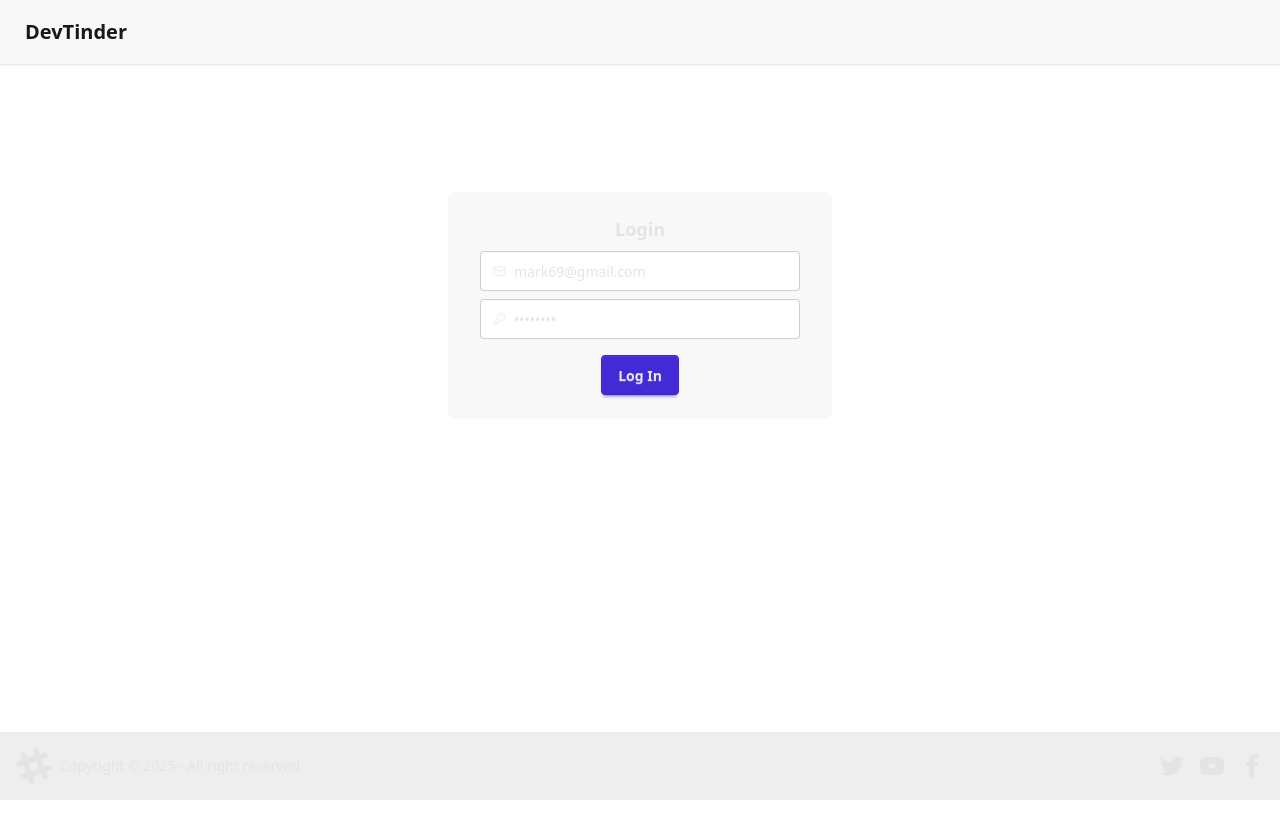
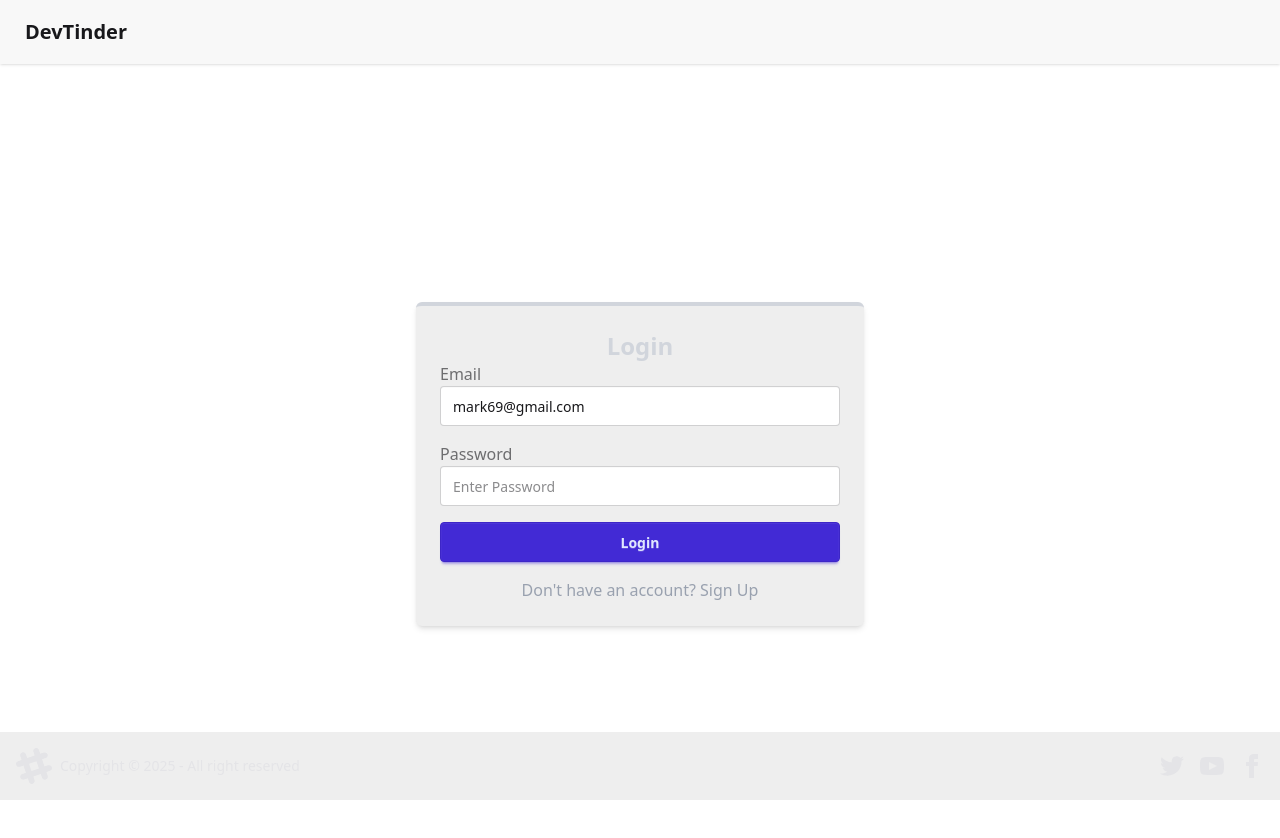
Before and after one commit to ARnishad45/devTinder-client, a React (Vite) app: page /login in a window 1280 px wide. Shown: the top 838 px of the page. Before the commit the page ends 800 px from the top, so only its background shows below. Built offline with nearby package versions, Linux system fonts and the light colour scheme.

Commit message:
Added Signup Feature

```diff
--- a/src/components/Login.jsx
+++ b/src/components/Login.jsx
@@ -7,7 +7,11 @@ import { BASE_URL } from "../utils/constants";
 
 const Login = () => {
   const [email, setEmail] = useState("mark69@gmail.com");
-  const [password, setPassword] = useState("mark@123");
+  const [firstName, setFirstName] = useState("");
+  const [lastName, setLastName] = useState("");
+  const [password, setPassword] = useState("");
+  const [phoneNumber, setPhoneNumber] = useState("");
+  const [isLogin, setIsLogin] = useState(true);
   const [error, setError] = useState();
   const dispatch = useDispatch();
   const navigate = useNavigate();
@@ -24,96 +28,108 @@ const Login = () => {
       );
       // console.log(res.data.data);
       dispatch(addUser(res.data.data));
-      return navigate("/feed");
+      return navigate("/");
     } catch (err) {
-      setError(err?.res?.data || "Something went wrong!");// fix the validations
+      setError(err?.response?.data?.message || "An unexpected error occurred");// fix the validations
       // console.error(err);
+    }
+  };
+
+  const handelSignUp = async () => {
+    try {
+
+      const res = await axios.post(BASE_URL + "/signup", {
+        firstName,
+        lastName,
+        email,
+        password,
+        phoneNumber
+      }, { withCredentials: true });
+
+      console.log(res.data.data);
+      dispatch(addUser(res.data.data));
+      return navigate("/profile");
+
+    } catch (err) {
+      setError(err?.response?.data?.message || "An unexpected error occurred");
     }
   };
 
   return (
     <>
-      <div className="flex justify-center my-32">
-        <div className="card bg-base-200 text-neutral-content w-96">
-          <div className="card-body items-center text-center">
-            <h1 className="card-title">Login</h1>
-            <label className="input validator">
-              <svg
-                className="h-[1em] opacity-50"
-                xmlns="http://www.w3.org/2000/svg"
-                viewBox="0 0 24 24"
-              >
-                <g
-                  strokeLinejoin="round"
-                  strokeLinecap="round"
-                  strokeWidth="2.5"
-                  fill="none"
-                  stroke="currentColor"
-                >
-                  <rect width="20" height="16" x="2" y="4" rx="2"></rect>
-                  <path d="m22 7-8.97 5.7a1.94 1.94 0 0 1-2.06 0L2 7"></path>
-                </g>
-              </svg>
-              <input
-                type="email"
-                placeholder="xyz@mail.com"
-                value={email}
-                onChange={(e) => setEmail(e.target.value)}
-                required
-              />
-            </label>
-            <div className="validator-hint hidden">
-              Enter valid email address
+
+      <div className="relative flex flex-col items-center justify-center h-screen overflow-hidden">
+        <div className="w-full p-6 bg-base-300 border-t-4 border-gray-300 rounded-md shadow-md border-top lg:max-w-md">
+          <h2 className="text-2xl font-semibold text-center text-gray-300">
+            {isLogin ? "Login" : "Sign Up"}
+          </h2>
+          <form className="space-y-4">
+            {
+              <>
+                <div>
+                  <label className="label">
+                    <span className="text-base label-text">Email</span>
+                  </label>
+                  <input type="text"
+                    onChange={(e) => setEmail(e.target.value)}
+                    value={email}
+                    placeholder="Email Address" className="w-full input input-bordered" />
+                </div>
+                <div>
+                  <label className="label">
+                    <span className="text-base label-text">Password</span>
+                  </label>
+                  <input type="password"
+                    onChange={(e) => setPassword(e.target.value)}
+                    value={password}
+                    placeholder="Enter Password" className="w-full input input-bordered" />
+                </div>
+              </>
+            }
+
+            {
+              !isLogin &&
+              <>
+                <div>
+                  <label className="label">
+                    <span className="text-base label-text">First Name</span>
+                  </label>
+                  <input type="text"
+                    onChange={(e) => setFirstName(e.target.value)}
+                    value={firstName}
+                    placeholder="First Name" className="w-full input input-bordered" />
+                </div>
+                <div>
+                  <label className="label">
+                    <span className="text-base label-text">Last Name</span>
+                  </label>
+                  <input type="text"
+                    onChange={(e) => setLastName(e.target.value)}
+                    value={lastName}
+                    placeholder="Enter Password" className="w-full input input-bordered" />
+                </div>
+                <div>
+                  <label className="label">
+                    <span className="text-base label-text">Phone Number</span>
+                  </label>
+                  <input type="text"
+                    onChange={(e) => setPhoneNumber(e.target.value)}
+                    value={phoneNumber}
+                    placeholder="Phone Number" className="w-full input input-bordered" />
+                </div>
+              </>
+            }
+
+            <div>
+              <button className="btn btn-block btn-primary" onClick={(e) => {
+                e.preventDefault();
+                isLogin ? handelLogin() : handelSignUp();
+              }}
+              >{isLogin ? "Login" : "Sign Up"}</button>
             </div>
 
-            <label className="input validator">
-              <svg
-                className="h-[1em] opacity-50"
-                xmlns="http://www.w3.org/2000/svg"
-                viewBox="0 0 24 24"
-              >
-                <g
-                  strokeLinejoin="round"
-                  strokeLinecap="round"
-                  strokeWidth="2.5"
-                  fill="none"
-                  stroke="currentColor"
-                >
-                  <path d="M2.586 17.414A2 2 0 0 0 2 18.828V21a1 1 0 0 0 1 1h3a1 1 0 0 0 1-1v-1a1 1 0 0 1 1-1h1a1 1 0 0 0 1-1v-1a1 1 0 0 1 1-1h.172a2 2 0 0 0 1.414-.586l.814-.814a6.5 6.5 0 1 0-4-4z"></path>
-                  <circle
-                    cx="16.5"
-                    cy="7.5"
-                    r=".5"
-                    fill="currentColor"
-                  ></circle>
-                </g>
-              </svg>
-              <input
-                type="password"
-                required
-                placeholder="Password"
-                value={password}
-                onChange={(e) => setPassword(e.target.value)}
-                // minlength="6"
-                // pattern="(?=.*\d)(?=.*[a-z])(?=.*[A-Z]).{6,}"
-                // title="Must be more than 8 characters, including number, lowercase letter, uppercase letter"
-              />
-            </label>
-            <p className="validator-hint hidden">
-              Must be more than 6 characters, including
-              <br />
-              At least one number
-              <br />
-              At least one lowercase letter
-              <br />
-              At least one uppercase letter
-            </p>
-
-            <p className="text-red-500 ">{error}</p>
-            <button className="btn btn-primary" onClick={() => handelLogin()}>
-              Log In
-            </button>
-          </div>
+            <p className="text-s text-center text-gray-400 hover:text-blue-500 " onClick={() => setIsLogin((value) => !value)}>{isLogin ? "Don't have an account? Sign Up" : "Already have an account? Login"}</p>
+          </form>
         </div>
       </div>
     </>
```
